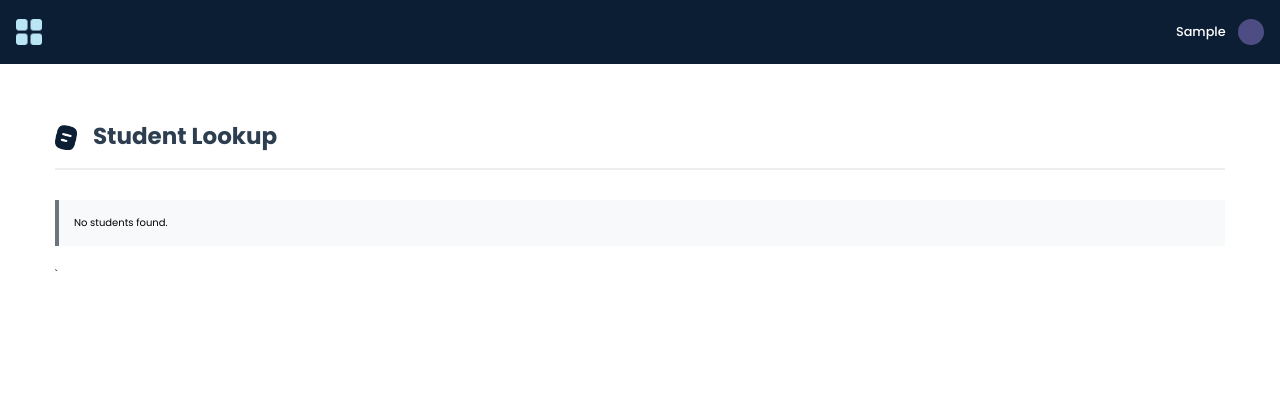
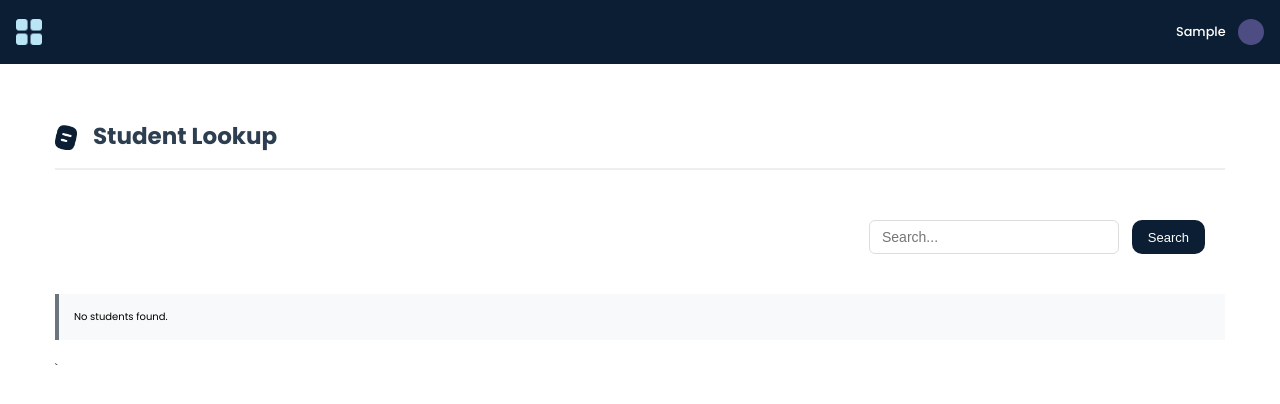
Before and after one commit to 0yousif/SSB-Clone, a Django app: page /faculty/students/ in a window 1280 px wide. Shown: the top 404 px of the page. Run offline with Django 5.2, Linux system fonts and the light colour scheme; a user stored in the database is signed in; tables that the repository leaves empty hold one stand-in row (values such as "Sample post").

Commit message:
added search query to student lookups

```diff
--- a/SSB/faculty/templates/faculty/student_lookup.html
+++ b/SSB/faculty/templates/faculty/student_lookup.html
@@ -1,7 +1,45 @@
-{% extends 'base.html' %} {% load static %}  {% block content %}
+{% extends 'base.html' %} {% load static %} {% block content %}
+
 <head>
   <link rel="stylesheet" href="{% static 'css/style.css' %}" />
 </head>
+<style>
+
+
+  .search-container {
+    display: flex;
+    justify-content: flex-end;
+    margin-bottom: 15px;
+  }
+
+  .search-form {
+    display: flex;
+    max-width: 100%;
+  }
+
+  .search-form>div {
+    display: flex;
+    border-radius: 4px;
+  }
+
+  .search-form input[type="text"] {
+    padding: 8px 12px;
+    border: 1px solid #ddd;
+    width: 250px;
+    font-size: 14px;
+  }
+
+  .search-form button {
+    padding: 8px 16px;
+    border: none;
+    color: white;
+    cursor: pointer;
+    background-color: #0C1E33;
+    font-size: 13px;
+    margin-left: 1rem;
+  }
+
+</style>
 
 <div class="tutor-sections-body">
   <div class="tutor-sections-page">
@@ -9,7 +47,14 @@
       <img class="icon" src="{% static 'icons/registration1.png' %}" alt="" />
       <strong>Student Lookup</strong>
     </h1>
-
+<div class="search-container">
+    <form method="GET" class="search-form">
+      <div>
+        <input type="text" name="q" class="form-control" placeholder="Search..." value="{{ request.GET.q }}" />
+        <button type="submit">Search</button>
+      </div>
+    </form>
+</div>
     {% if students %}
     <table class="sections-table">
       <tr>
--- a/SSB/faculty/views.py
+++ b/SSB/faculty/views.py
@@ -2,6 +2,8 @@ from django.shortcuts import render, redirect
 from django.contrib.auth.decorators import login_required
 from adminstrator.models import Profile, Attendance, Student_registration, Section, Semester, Grades, Transcript
 from django.utils import timezone
+from django.db.models import Q
+
 
 @login_required
 def faculty_dashboard(request):
@@ -22,6 +24,14 @@ def student_lookup(request):
             return redirect('/administrator')
 
     students = Profile.objects.filter(user_type='student').order_by('last_name', 'first_name')
+    q = request.GET.get('q')
+    if q:
+        students = students.filter(
+            Q(user__first_name__icontains=q) |
+            Q(user__last_name__icontains=q) |
+            Q(academic_number__icontains=q)
+        )
+
 
     return render(request, 'faculty/student_lookup.html', {'students': students})
 
```
Lines whose indentation alone changed are shown as unchanged.
